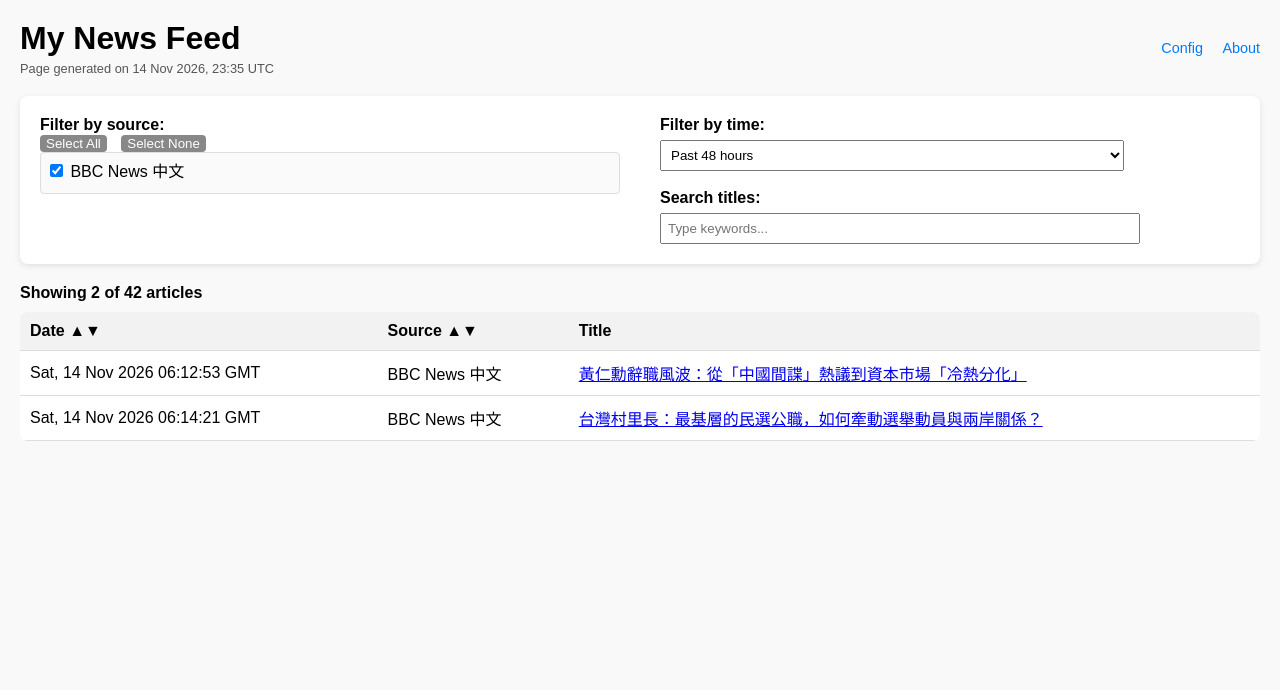
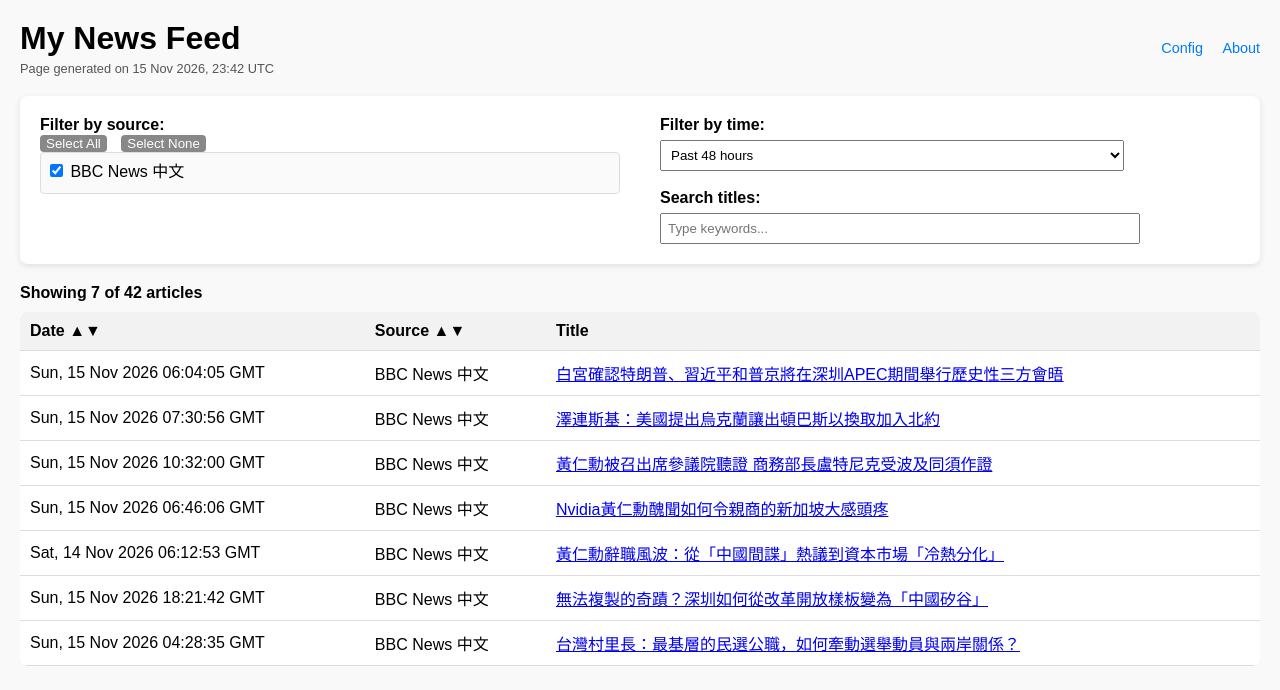
Before and after one commit to Shelly-2025/Shelly_news_feed, a plain HTML site: page index.html in a window 1280 px wide. Drawn offline with Linux system fonts and the light colour scheme.

Commit message:
🔄 Auto-update news feed

```diff
--- a/index.html
+++ b/index.html
@@ -33,7 +33,7 @@
 <div class="header-bar">
   <div>
     <h1>My News Feed</h1>
-    <div class="generated-time">Page generated on 14 Nov 2026, 23:35 UTC</div>
+    <div class="generated-time">Page generated on 15 Nov 2026, 23:42 UTC</div>
   </div>
   <div class="header-links">
     <a href="config.html" target="_blank">Config</a>
@@ -80,34 +80,34 @@
 </tr>
 </thead>
 <tbody>
-<tr class="" data-source="ZlQ0EY7QUOI6q1I0nORGPyM2N9GiT0xbQ0lW9guu5NI" data-date="Fri, 13 Nov 2026 09:51:11 GMT" data-title="「台灣乾爹」光環崩塌：黃仁勳事件如何震動台灣產業、政治與社會？">
-            <td>Fri, 13 Nov 2026 09:51:11 GMT</td>
+<tr class="" data-source="ZlQ0EY7QUOI6q1I0nORGPyM2N9GiT0xbQ0lW9guu5NI" data-date="Sun, 15 Nov 2026 06:04:05 GMT" data-title="白宮確認特朗普、習近平和普京將在深圳APEC期間舉行歷史性三方會晤">
+            <td>Sun, 15 Nov 2026 06:04:05 GMT</td>
             <td>BBC News 中文</td>
-            <td><a href="https://www.bbc.com/zhongwen/articles/cmn80j39wq06o/trad?at_medium=RSS&at_campaign=rss" target="_blank">「台灣乾爹」光環崩塌：黃仁勳事件如何震動台灣產業、政治與社會？</a></td>
-        </tr><tr class="" data-source="ZlQ0EY7QUOI6q1I0nORGPyM2N9GiT0xbQ0lW9guu5NI" data-date="Sat, 14 Nov 2026 06:12:53 GMT" data-title="黃仁勳辭職風波：從「中國間諜」熱議到資本市場「冷熱分化」">
-            <td>Sat, 14 Nov 2026 06:12:53 GMT</td>
+            <td><a href="https://www.bbc.com/zhongwen/articles/c6lym29v7nr0o/trad?at_medium=RSS&at_campaign=rss" target="_blank">白宮確認特朗普、習近平和普京將在深圳APEC期間舉行歷史性三方會晤</a></td>
+        </tr><tr class="" data-source="ZlQ0EY7QUOI6q1I0nORGPyM2N9GiT0xbQ0lW9guu5NI" data-date="Sun, 15 Nov 2026 07:30:56 GMT" data-title="澤連斯基：美國提出烏克蘭讓出頓巴斯以換取加入北約">
+            <td>Sun, 15 Nov 2026 07:30:56 GMT</td>
             <td>BBC News 中文</td>
-            <td><a href="https://www.bbc.com/zhongwen/articles/cjn50zq2n7v1o/trad?at_medium=RSS&at_campaign=rss" target="_blank">黃仁勳辭職風波：從「中國間諜」熱議到資本市場「冷熱分化」</a></td>
+            <td><a href="https://www.bbc.com/zhongwen/articles/cqgm3vnx3zx3o/trad?at_medium=RSS&at_campaign=rss" target="_blank">澤連斯基：美國提出烏克蘭讓出頓巴斯以換取加入北約</a></td>
+        </tr><tr class="" data-source="ZlQ0EY7QUOI6q1I0nORGPyM2N9GiT0xbQ0lW9guu5NI" data-date="Sun, 15 Nov 2026 10:32:00 GMT" data-title="黃仁勳被召出席參議院聽證 商務部長盧特尼克受波及同須作證">
+            <td>Sun, 15 Nov 2026 10:32:00 GMT</td>
+            <td>BBC News 中文</td>
+            <td><a href="https://www.bbc.com/zhongwen/articles/c9j3km83x5z2o/trad?at_medium=RSS&at_campaign=rss" target="_blank">黃仁勳被召出席參議院聽證 商務部長盧特尼克受波及同須作證</a></td>
+        </tr><tr class="" data-source="ZlQ0EY7QUOI6q1I0nORGPyM2N9GiT0xbQ0lW9guu5NI" data-date="Sun, 15 Nov 2026 06:46:06 GMT" data-title="Nvidia黃仁勳醜聞如何令親商的新加坡大感頭疼">
+            <td>Sun, 15 Nov 2026 06:46:06 GMT</td>
+            <td>BBC News 中文</td>
+            <td><a href="https://www.bbc.com/zhongwen/articles/cq39gn7g7depo/trad?at_medium=RSS&at_campaign=rss" target="_blank">Nvidia黃仁勳醜聞如何令親商的新加坡大感頭疼</a></td>
+        </tr><tr class="" data-source="ZlQ0EY7QUOI6q1I0nORGPyM2N9GiT0xbQ0lW9guu5NI" data-date="Fri, 13 Nov 2026 00:00:00 GMT" data-title="美國人如何背棄特朗普——2026中期大選結果覆盤">
+            <td>Fri, 13 Nov 2026 00:00:00 GMT</td>
+            <td>BBC News 中文</td>
+            <td><a href="https://www.bbc.com/zhongwen/resources/idt-eb5702ee-a7ac-4445-8942-456df0e95f0f?at_medium=RSS&at_campaign=rss" target="_blank">美國人如何背棄特朗普——2026中期大選結果覆盤</a></td>
         </tr><tr class="" data-source="ZlQ0EY7QUOI6q1I0nORGPyM2N9GiT0xbQ0lW9guu5NI" data-date="Fri, 13 Nov 2026 10:39:06 GMT" data-title="九合一前夕：台灣幾乎年年選舉，會引起「投票疲勞」嗎？">
             <td>Fri, 13 Nov 2026 10:39:06 GMT</td>
             <td>BBC News 中文</td>
             <td><a href="https://www.bbc.com/zhongwen/articles/c63egjkzqpz2o/trad?at_medium=RSS&at_campaign=rss" target="_blank">九合一前夕：台灣幾乎年年選舉，會引起「投票疲勞」嗎？</a></td>
-        </tr><tr class="" data-source="ZlQ0EY7QUOI6q1I0nORGPyM2N9GiT0xbQ0lW9guu5NI" data-date="Fri, 13 Nov 2026 07:32:18 GMT" data-title="微軟系統全球癱瘓：Outlook、Teams、Copilot受影響">
-            <td>Fri, 13 Nov 2026 07:32:18 GMT</td>
-            <td>BBC News 中文</td>
-            <td><a href="https://www.bbc.com/zhongwen/articles/crvg2d7v05yno/trad?at_medium=RSS&at_campaign=rss" target="_blank">微軟系統全球癱瘓：Outlook、Teams、Copilot受影響</a></td>
-        </tr><tr class="" data-source="ZlQ0EY7QUOI6q1I0nORGPyM2N9GiT0xbQ0lW9guu5NI" data-date="Fri, 13 Nov 2026 08:27:53 GMT" data-title="BBC調查揭英國「全球人才簽證」造假產業：中介助移民冒充藝術家及科技專才">
-            <td>Fri, 13 Nov 2026 08:27:53 GMT</td>
-            <td>BBC News 中文</td>
-            <td><a href="https://www.bbc.com/zhongwen/articles/cw4gn0mgz1m3o/trad?at_medium=RSS&at_campaign=rss" target="_blank">BBC調查揭英國「全球人才簽證」造假產業：中介助移民冒充藝術家及科技專才</a></td>
         </tr><tr class="" data-source="ZlQ0EY7QUOI6q1I0nORGPyM2N9GiT0xbQ0lW9guu5NI" data-date="Mon, 02 Nov 2026 04:37:26 GMT" data-title="四成「陸配」參選遭剔除，身分「法理死結」如何困住參政之路？">
             <td>Mon, 02 Nov 2026 04:37:26 GMT</td>
             <td>BBC News 中文</td>
             <td><a href="https://www.bbc.com/zhongwen/articles/cm4g1ynq5n5jo/trad?at_medium=RSS&at_campaign=rss" target="_blank">四成「陸配」參選遭剔除，身分「法理死結」如何困住參政之路？</a></td>
-        </tr><tr class="" data-source="ZlQ0EY7QUOI6q1I0nORGPyM2N9GiT0xbQ0lW9guu5NI" data-date="Fri, 30 Oct 2026 11:31:47 GMT" data-title="「政二代」蘇巧慧對決「專業副手」李四川，誰能拿下新北？">
-            <td>Fri, 30 Oct 2026 11:31:47 GMT</td>
-            <td>BBC News 中文</td>
-            <td><a href="https://www.bbc.com/zhongwen/articles/cm9wzeg8ql22o/trad?at_medium=RSS&at_campaign=rss" target="_blank">「政二代」蘇巧慧對決「專業副手」李四川，誰能拿下新北？</a></td>
         </tr><tr class="" data-source="ZlQ0EY7QUOI6q1I0nORGPyM2N9GiT0xbQ0lW9guu5NI" data-date="Wed, 28 Oct 2026 02:45:08 GMT" data-title="「九合一」五大看點：「洋流」能否撼動台北？誰在卡位2028？">
             <td>Wed, 28 Oct 2026 02:45:08 GMT</td>
             <td>BBC News 中文</td>
@@ -116,18 +116,22 @@
             <td>Wed, 14 Oct 2026 03:36:37 GMT</td>
             <td>BBC News 中文</td>
             <td><a href="https://www.bbc.com/zhongwen/articles/c3n07pkpk5ggo/trad?at_medium=RSS&at_campaign=rss" target="_blank">台灣「北藍南綠」的政治版圖是否「鐵板一塊」？</a></td>
-        </tr><tr class="" data-source="ZlQ0EY7QUOI6q1I0nORGPyM2N9GiT0xbQ0lW9guu5NI" data-date="Fri, 13 Nov 2026 00:00:00 GMT" data-title="美國人如何背棄特朗普——2026中期大選結果覆盤">
-            <td>Fri, 13 Nov 2026 00:00:00 GMT</td>
+        </tr><tr class="" data-source="ZlQ0EY7QUOI6q1I0nORGPyM2N9GiT0xbQ0lW9guu5NI" data-date="Fri, 13 Nov 2026 09:51:11 GMT" data-title="「台灣乾爹」光環崩塌：黃仁勳事件如何震動台灣產業、政治與社會？">
+            <td>Fri, 13 Nov 2026 09:51:11 GMT</td>
             <td>BBC News 中文</td>
-            <td><a href="https://www.bbc.com/zhongwen/resources/idt-eb5702ee-a7ac-4445-8942-456df0e95f0f?at_medium=RSS&at_campaign=rss" target="_blank">美國人如何背棄特朗普——2026中期大選結果覆盤</a></td>
+            <td><a href="https://www.bbc.com/zhongwen/articles/cmn80j39wq06o/trad?at_medium=RSS&at_campaign=rss" target="_blank">「台灣乾爹」光環崩塌：黃仁勳事件如何震動台灣產業、政治與社會？</a></td>
+        </tr><tr class="" data-source="ZlQ0EY7QUOI6q1I0nORGPyM2N9GiT0xbQ0lW9guu5NI" data-date="Sat, 14 Nov 2026 06:12:53 GMT" data-title="黃仁勳辭職風波：從「中國間諜」熱議到資本市場「冷熱分化」">
+            <td>Sat, 14 Nov 2026 06:12:53 GMT</td>
+            <td>BBC News 中文</td>
+            <td><a href="https://www.bbc.com/zhongwen/articles/cjn50zq2n7v1o/trad?at_medium=RSS&at_campaign=rss" target="_blank">黃仁勳辭職風波：從「中國間諜」熱議到資本市場「冷熱分化」</a></td>
+        </tr><tr class="" data-source="ZlQ0EY7QUOI6q1I0nORGPyM2N9GiT0xbQ0lW9guu5NI" data-date="Fri, 13 Nov 2026 08:27:53 GMT" data-title="BBC調查揭英國「全球人才簽證」造假產業：中介助移民冒充藝術家及科技專才">
+            <td>Fri, 13 Nov 2026 08:27:53 GMT</td>
+            <td>BBC News 中文</td>
+            <td><a href="https://www.bbc.com/zhongwen/articles/cw4gn0mgz1m3o/trad?at_medium=RSS&at_campaign=rss" target="_blank">BBC調查揭英國「全球人才簽證」造假產業：中介助移民冒充藝術家及科技專才</a></td>
         </tr><tr class="" data-source="ZlQ0EY7QUOI6q1I0nORGPyM2N9GiT0xbQ0lW9guu5NI" data-date="Thu, 12 Nov 2026 08:33:39 GMT" data-title="「你甚至不會告訴密友」：分娩後遺症，為何多年後仍揮之不去？">
             <td>Thu, 12 Nov 2026 08:33:39 GMT</td>
             <td>BBC News 中文</td>
             <td><a href="https://www.bbc.com/zhongwen/articles/cwr7grvx00yxo/trad?at_medium=RSS&at_campaign=rss" target="_blank">「你甚至不會告訴密友」：分娩後遺症，為何多年後仍揮之不去？</a></td>
-        </tr><tr class="" data-source="ZlQ0EY7QUOI6q1I0nORGPyM2N9GiT0xbQ0lW9guu5NI" data-date="Fri, 13 Nov 2026 04:33:40 GMT" data-title="深陷醜聞的黃仁勳辭職，AI芯片巨頭Nvidia陷入動盪">
-            <td>Fri, 13 Nov 2026 04:33:40 GMT</td>
-            <td>BBC News 中文</td>
-            <td><a href="https://www.bbc.com/zhongwen/articles/cmn80j4vnj1jo/trad?at_medium=RSS&at_campaign=rss" target="_blank">深陷醜聞的黃仁勳辭職，AI芯片巨頭Nvidia陷入動盪</a></td>
         </tr><tr class="" data-source="ZlQ0EY7QUOI6q1I0nORGPyM2N9GiT0xbQ0lW9guu5NI" data-date="Fri, 13 Nov 2026 04:20:11 GMT" data-title="黃仁勳辭職：這位AI遠見者，如何栽在自己的錯誤決定上">
             <td>Fri, 13 Nov 2026 04:20:11 GMT</td>
             <td>BBC News 中文</td>
@@ -144,12 +148,12 @@
             <td>Wed, 11 Nov 2026 13:43:29 GMT</td>
             <td>BBC News 中文</td>
             <td><a href="https://www.bbc.com/zhongwen/articles/cm9d71qne5p9o/trad?at_medium=RSS&at_campaign=rss" target="_blank">「中國間諜案」獲撤控男子BBC專訪：我是情報部門的替罪羊</a></td>
-        </tr><tr class="" data-source="ZlQ0EY7QUOI6q1I0nORGPyM2N9GiT0xbQ0lW9guu5NI" data-date="Wed, 11 Nov 2026 13:07:08 GMT" data-title="黃仁勳疑落入間諜戰「美人計」——韓國也曾中招">
-            <td>Wed, 11 Nov 2026 13:07:08 GMT</td>
+        </tr><tr class="" data-source="ZlQ0EY7QUOI6q1I0nORGPyM2N9GiT0xbQ0lW9guu5NI" data-date="Sun, 15 Nov 2026 18:21:42 GMT" data-title="無法複製的奇蹟？深圳如何從改革開放樣板變為「中國矽谷」">
+            <td>Sun, 15 Nov 2026 18:21:42 GMT</td>
             <td>BBC News 中文</td>
-            <td><a href="https://www.bbc.com/zhongwen/articles/cj93rp9vzeg1o/trad?at_medium=RSS&at_campaign=rss" target="_blank">黃仁勳疑落入間諜戰「美人計」——韓國也曾中招</a></td>
-        </tr><tr class="" data-source="ZlQ0EY7QUOI6q1I0nORGPyM2N9GiT0xbQ0lW9guu5NI" data-date="Sat, 14 Nov 2026 06:14:21 GMT" data-title="台灣村里長：最基層的民選公職，如何牽動選舉動員與兩岸關係？">
-            <td>Sat, 14 Nov 2026 06:14:21 GMT</td>
+            <td><a href="https://www.bbc.com/zhongwen/articles/cmg46q2nl5n2o/trad?at_medium=RSS&at_campaign=rss" target="_blank">無法複製的奇蹟？深圳如何從改革開放樣板變為「中國矽谷」</a></td>
+        </tr><tr class="" data-source="ZlQ0EY7QUOI6q1I0nORGPyM2N9GiT0xbQ0lW9guu5NI" data-date="Sun, 15 Nov 2026 04:28:35 GMT" data-title="台灣村里長：最基層的民選公職，如何牽動選舉動員與兩岸關係？">
+            <td>Sun, 15 Nov 2026 04:28:35 GMT</td>
             <td>BBC News 中文</td>
             <td><a href="https://www.bbc.com/zhongwen/articles/c6kg7mdzj12no/trad?at_medium=RSS&at_campaign=rss" target="_blank">台灣村里長：最基層的民選公職，如何牽動選舉動員與兩岸關係？</a></td>
         </tr><tr class="" data-source="ZlQ0EY7QUOI6q1I0nORGPyM2N9GiT0xbQ0lW9guu5NI" data-date="Fri, 13 Nov 2026 12:37:44 GMT" data-title="後黃仁勳時代：誰是Nvidia下任掌門人？晶片競賽走向何方">
@@ -164,10 +168,6 @@
             <td>Fri, 06 Nov 2026 14:58:15 GMT</td>
             <td>BBC News 中文</td>
             <td><a href="https://www.bbc.com/zhongwen/watch/c5vgjjr77wvxo/trad?at_medium=RSS&at_campaign=rss" target="_blank">美國中期選舉掀「藍色浪潮」 將怎樣影響世界</a></td>
-        </tr><tr class="" data-source="ZlQ0EY7QUOI6q1I0nORGPyM2N9GiT0xbQ0lW9guu5NI" data-date="Fri, 06 Nov 2026 02:29:11 GMT" data-title="黃之鋒涉「勾結外國勢力」被重判10年 出獄或已40歲">
-            <td>Fri, 06 Nov 2026 02:29:11 GMT</td>
-            <td>BBC News 中文</td>
-            <td><a href="https://www.bbc.com/zhongwen/watch/cjly00z2g03qo/trad?at_medium=RSS&at_campaign=rss" target="_blank">黃之鋒涉「勾結外國勢力」被重判10年 出獄或已40歲</a></td>
         </tr><tr class="" data-source="ZlQ0EY7QUOI6q1I0nORGPyM2N9GiT0xbQ0lW9guu5NI" data-date="Wed, 11 Nov 2026 02:41:36 GMT" data-title="黃仁勳曾告訴我，那些關於中國與國家安全的問題">
             <td>Wed, 11 Nov 2026 02:41:36 GMT</td>
             <td>BBC News 中文</td>
```
